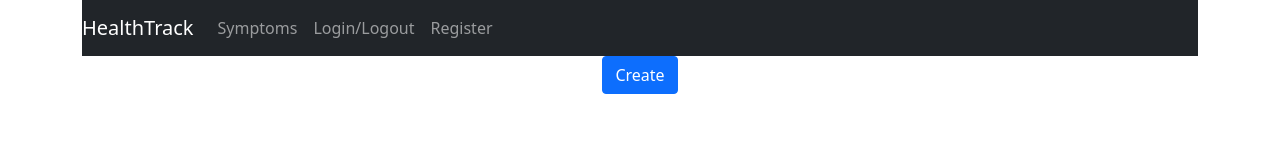
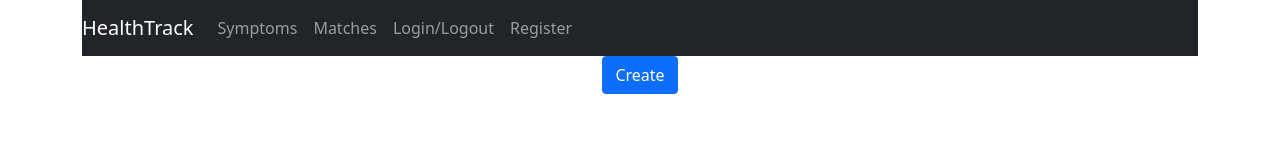
Before and after one commit to dpadron08/healthtrack, a React (Create React App) app in the folder frontend/: page / in a window 1280 px wide. Shown: the top 160 px of the page. Built offline with nearby package versions, Linux system fonts and the light colour scheme.

Commit message:
Create new matches tab

```diff
--- a/frontend/src/App.js
+++ b/frontend/src/App.js
@@ -9,6 +9,7 @@
 import Register from "./pages/register";
 import Symptom from "./pages/symptom";
 import SymptomCreate from "./pages/symptom-create";
+import Matches from "./pages/matches";
 
 function App() {
   const logout = () => {
@@ -29,6 +30,11 @@
               </Link>
             </li>
             <li className="nav-item">
+              <Link to="/matches" className="nav-link">
+                Matches
+              </Link>
+            </li>
+            <li className="nav-item">
               <Link to="/login" className="nav-link" onClick={logout}>
                 Login/Logout
               </Link>
@@ -45,6 +51,7 @@
           <Route path="/symptoms" element={<SymptomsList />} />
           <Route path="/symptoms/:id" element={<Symptom />} />
           <Route path="/symptoms/create" element={<SymptomCreate />} />
+          <Route path="/matches" element={<Matches text={"Hi"} />} />
           <Route path="/login" element={<Login />} />
           <Route path="/register" element={<Register />} />
         </Routes>
```
